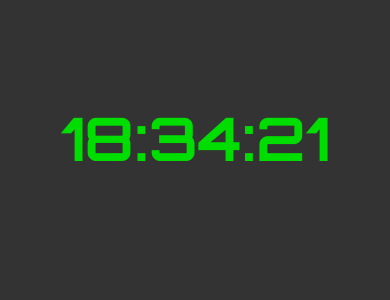
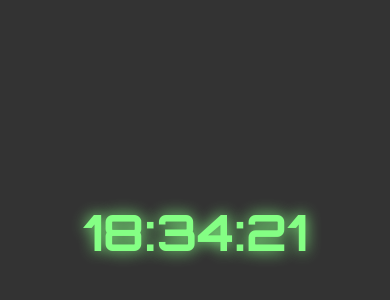
Before and after one commit to postoyevstanislav/js-clock, a plain HTML site: page index.html in a window 390 px wide. Shown: the part 50-350 px from the top of the page. Drawn offline with Linux system fonts and the light colour scheme.

Commit message:
no message

```diff
--- a/index.html
+++ b/index.html
@@ -8,8 +8,9 @@
     <link rel="stylesheet" href="style.css">
 </head>
 <body>
-    <div class="clock"></div>
-
+    <div class="container">
+        <p class="clock"></p>
+    </div>
     <script src="script.js"></script>
 </body>
 </html>
--- a/style.css
+++ b/style.css
@@ -2,15 +2,32 @@ body {
     margin: 0;
     font-family: 'Orbitron', sans-serif;
     background-color: #333;
+
 }
 
-.clock {
-    margin: 150px auto;
+.container {
+    margin-top: 250px;
     display: flex;
     align-items: center;
     justify-content: center;
-
-    color: rgb(0, 221, 0);
-    font-size: 60px;
+}
+.clock {
+    display: inline-block;
+    margin: 0;
+    color: #84ff84;
+    font-size: 150px;
+    text-shadow: 0px 0px 15px #84ff84;
 
 }
+
+@media only screen and (max-width: 770px) {
+    .clock {
+        font-size: 100px;
+    }
+}
+
+@media only screen and (max-width: 520px) {
+    .clock {
+        font-size: 50px;
+    }
+}
```
